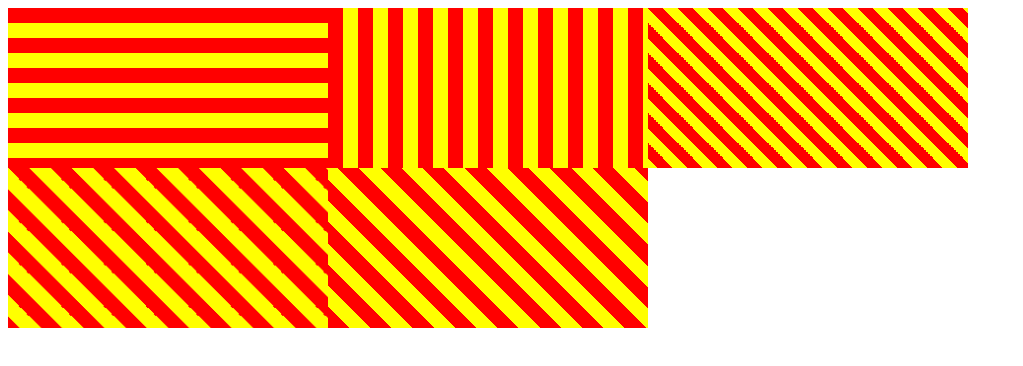
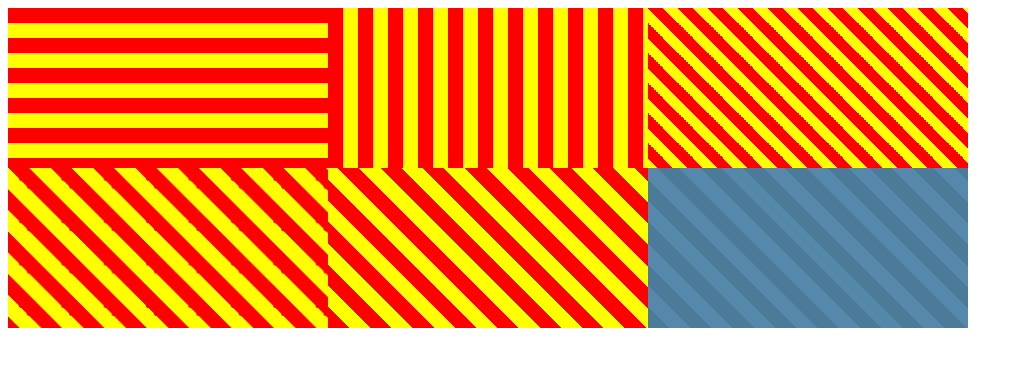
Before and after one commit to chenzhili/cssSecret, a plain HTML site: page index.html in a window 1280 px wide. Shown: the whole page, without its empty margins (0-1023 px from the left). Drawn offline with Linux system fonts and the light colour scheme.

Commit message:
gb finish

```diff
--- a/2019/0408.css
+++ b/2019/0408.css
@@ -40,5 +40,16 @@
 .stripe-bg-any-deg{
     width:20em;
     height:10em;
-    background:repeating-linear-gradient(45deg,#f00 0,#f00 15px,#ff0 0,#ff0 30px); /* 这里的 角度 可以指定为 任意值，不用再去 管background-size */
+    background:repeating-linear-gradient(45deg,#f00 0,#f00 15px,#ff0 0,#ff0 30px); /* 这里的 角度 可以指定为 任意值，不用再去 管background-size，并且 这里指定的 尺寸是沿着 渐变轴 进行的 */
 }
+/* 同一个 颜色的 不同的 渐变 */
+.stripe-bg-special{
+    /* width:20em;
+    height:10em;
+    background:repeating-linear-gradient(45deg,#79b,#79b 15px,#58a 0,#58a 30px); */
+    /* 对于 此的 改进 写法 满足DRY */
+    width:20em;
+    height:10em;
+    background-color:#58a;
+    background-image:repeating-linear-gradient(45deg,rgba(0,0,0,.1),rgba(0,0,0,.1) 15px,transparent 0,transparent 30px);
+}
--- a/index.html
+++ b/index.html
@@ -37,6 +37,7 @@
         <div class="stripe-bg-45deg"></div>
         <div class="stripe-bg-45deg-really"></div>
         <div class="stripe-bg-any-deg"></div>
+        <div class="stripe-bg-special"></div>
     </div>
 
 
```
